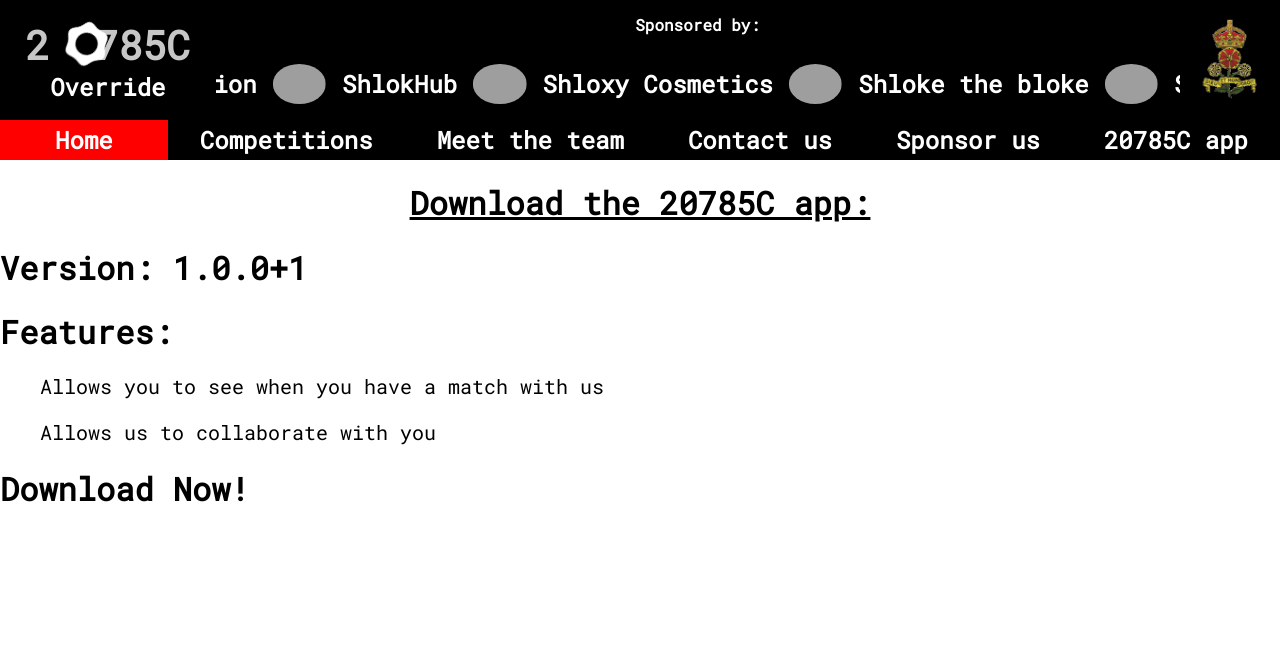
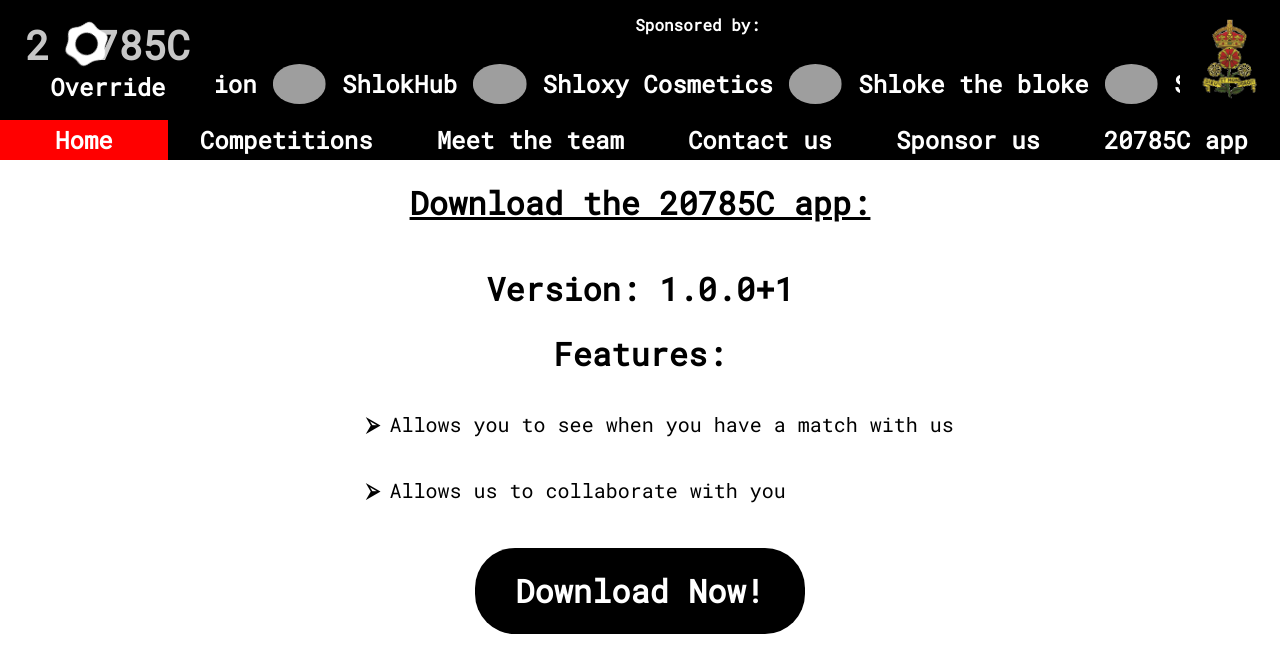
Before and after one commit to PP6464/20785CWeb, a React (Create React App) app: page /download-app in a window 1280 px wide. Shown: the top 672 px of the page. Built offline with nearby package versions, Linux system fonts and the light colour scheme; grey boxes are pictures that could not be loaded.

Commit message:
download app page setup

```diff
--- a/src/download-app/download-app.css
+++ b/src/download-app/download-app.css
@@ -0,0 +1,33 @@
+#download-app-container {
+    display: flex;
+    flex-direction: column;
+    justify-content: flex-start;
+    align-items: center;
+}
+
+.app-feature h3::after {
+    content: '\002B9A';
+    padding-right: 10px;
+}
+
+.app-feature {
+    display: flex;
+    align-items: center;
+}
+
+#download-app-button {
+    color: white;
+    background: black;
+    border-radius: 40px;
+    padding-top: 0;
+    padding-bottom: 0;
+    padding-left: 40px;
+    padding-right: 40px;
+    margin-top: 25px;
+}
+
+#download-app-button:hover {
+    cursor: pointer;
+    background: grey;
+    color: black;
+}
```
